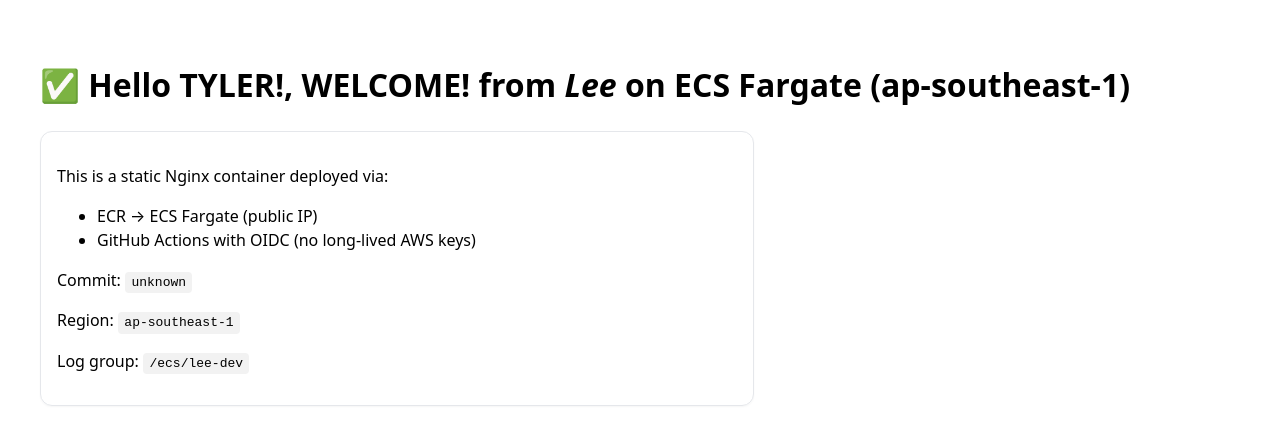
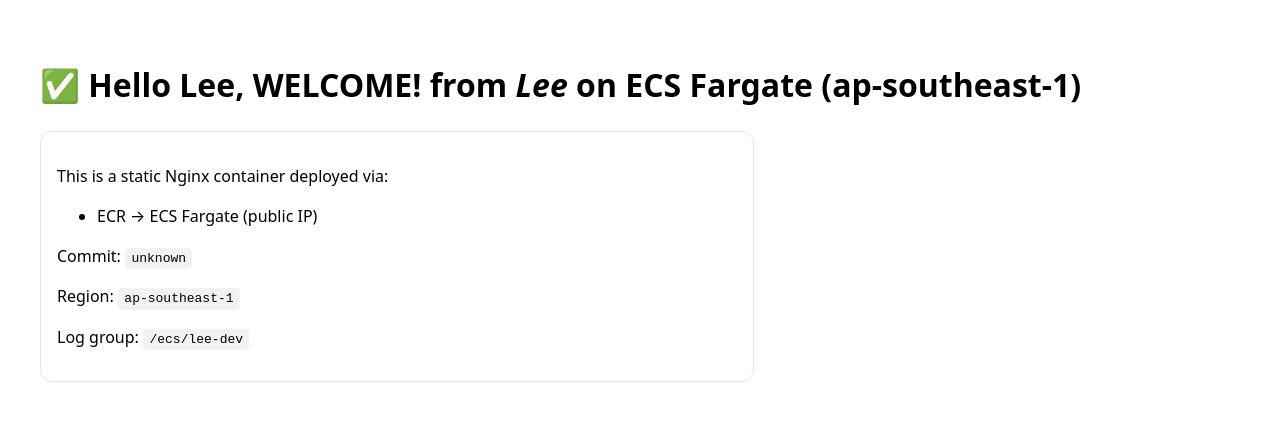
Before and after one commit to gitLee420/lee-ecs-demo, a plain HTML site: page public/index.html in a window 1280 px wide. Drawn offline with Linux system fonts and the light colour scheme.

Commit message:
Update index.html

```diff
--- a/public/index.html
+++ b/public/index.html
@@ -11,12 +11,11 @@
     </style>
   </head>
   <body>
-    <h1>✅ Hello TYLER!, WELCOME! from <em>Lee</em> on ECS Fargate (ap-southeast-1)</h1>
+    <h1>✅ Hello Lee, WELCOME! from <em>Lee</em> on ECS Fargate (ap-southeast-1)</h1>
     <div class="card">
       <p>This is a static Nginx container deployed via:</p>
       <ul>
         <li>ECR → ECS Fargate (public IP)</li>
-        <li>GitHub Actions with OIDC (no long-lived AWS keys)</li>
       </ul>
       <p>Commit: <code id="sha">unknown</code></p>
       <p>Region: <code>ap-southeast-1</code></p>
```
